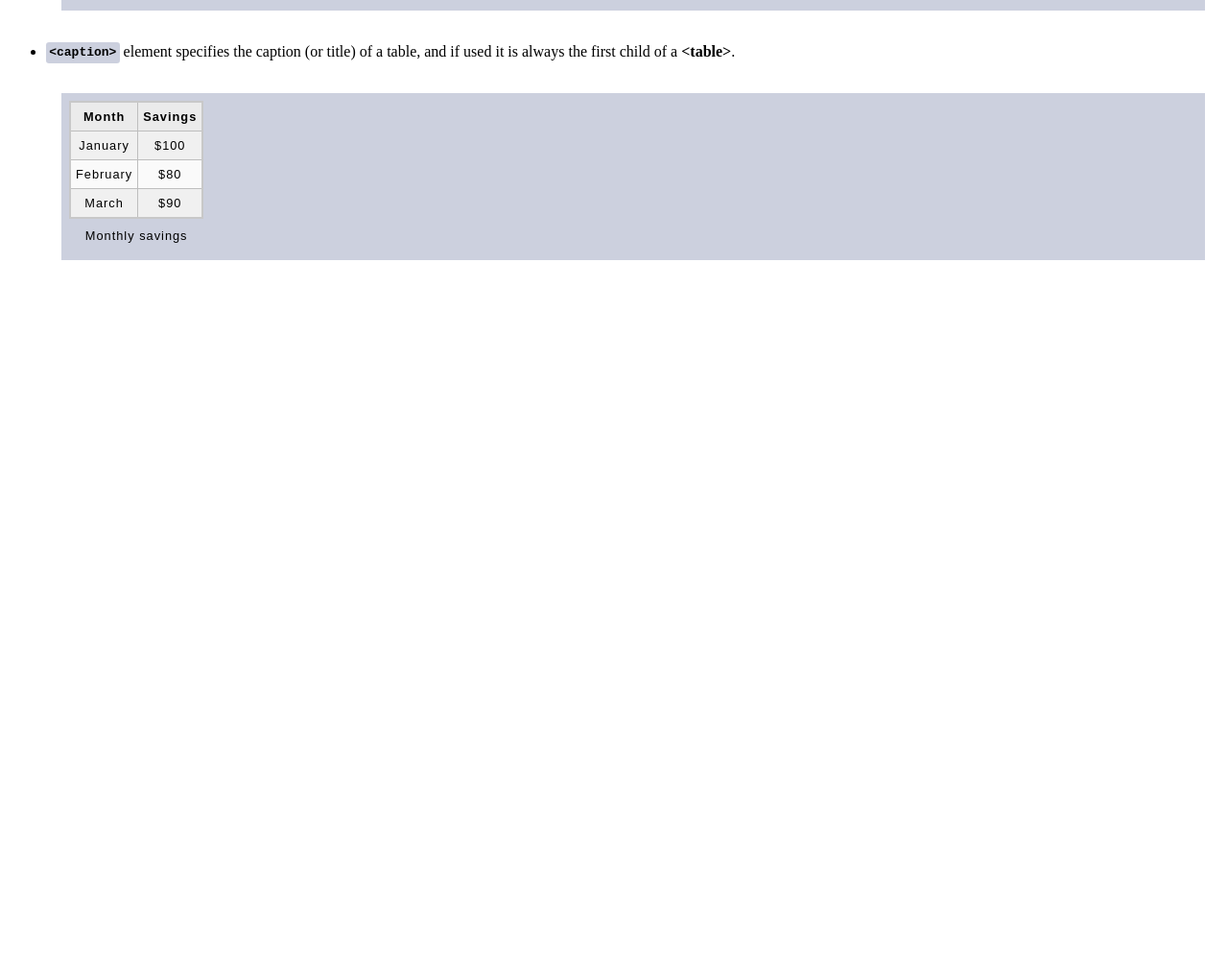
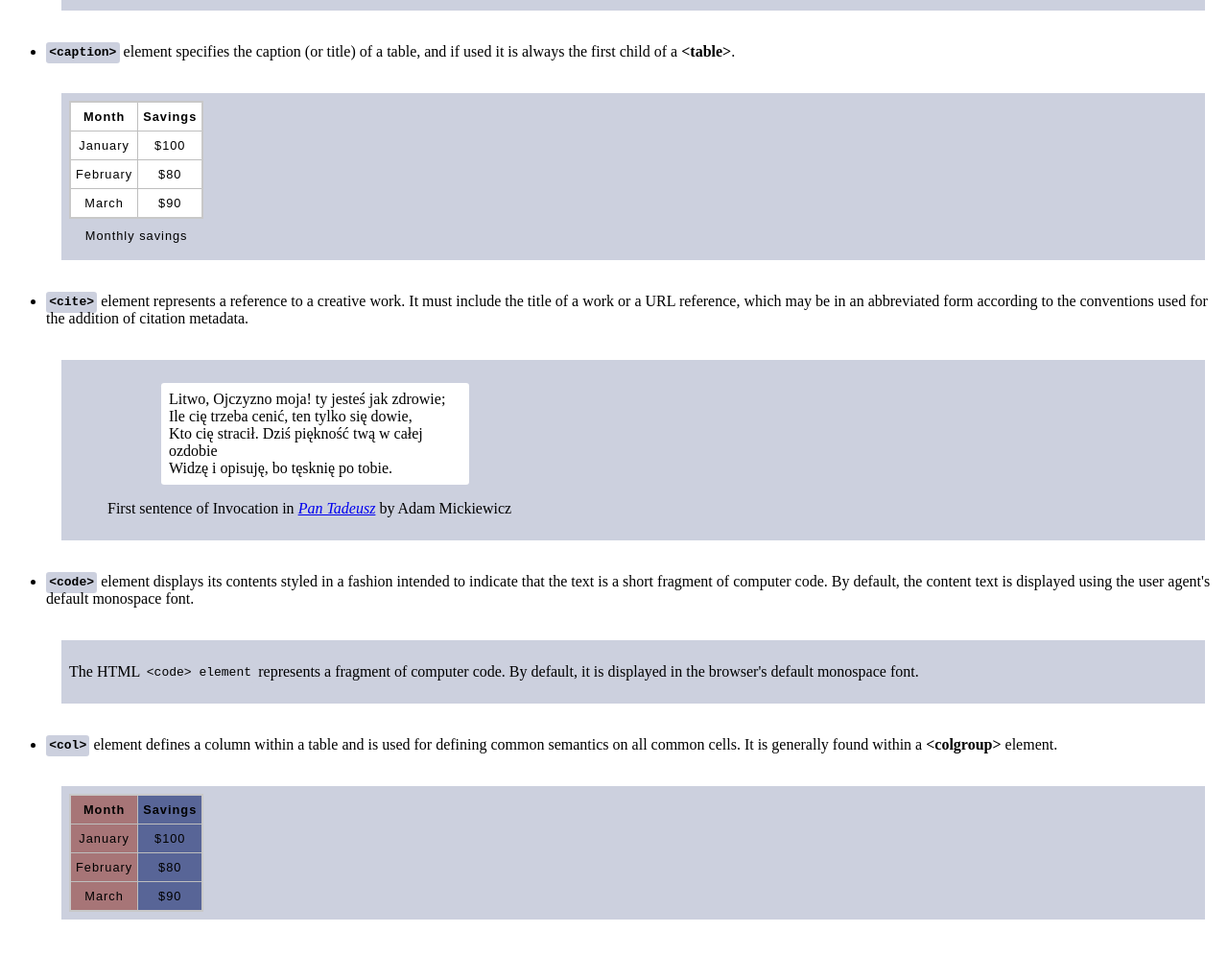
Before and after one commit to Janowoj/html-and-dom-manipulation-review, a plain HTML site: page index.html in a window 1280 px wide. Shown: the part 2555-3551 px from the top of the page at 96% size. Before the commit the page ends 2842 px from the top, so only its background shows below. Drawn offline with Linux system fonts and the light colour scheme.

Commit message:
added elements starting from letter c

```diff
--- a/app.css
+++ b/app.css
@@ -21,7 +21,7 @@ blockquote p {
     color: #29627e;
     padding: 2rem;
     background-color: white;
-    border-radius: 0.5rem;
+    border-radius: 0.2rem;
 }
 
 .poem {
@@ -29,7 +29,7 @@ blockquote p {
     margin: 1rem;
     padding: 0.5rem;
     background-color: white;
-    border-radius: 0.5rem;
+    border-radius: 0.2rem;
 }
 
 .forecast {
@@ -114,6 +114,7 @@ table {
     letter-spacing: 1px;
     font-family: sans-serif;
     font-size: 0.8rem;
+    background-color: white;
 }
 
 td,
@@ -122,18 +123,26 @@ th {
     padding: 7px 5px;
 }
 
-th {
+/* th {
     background-color: rgb(235, 235, 235);
-}
+} */
 
 td {
     text-align: center;
 }
 
-tr:nth-child(even) td {
+/* tr:nth-child(even) td {
     background-color: rgb(250, 250, 250);
 }
 
 tr:nth-child(odd) td {
     background-color: rgb(240, 240, 240);
+} */
+
+.col-one {
+    background-color: #a77577;
 }
+
+.col-two {
+    background-color: #586597;
+}
--- a/index.html
+++ b/index.html
@@ -230,6 +230,81 @@
                     </tr>
                 </tbody>
             </table>
+        </div>
+        <br>
+        <!--  -->
+        <li><code><b>&lt;cite&gt;</b></code> element represents a reference to a creative work. It must include the
+            title
+            of a work or a URL reference, which may be in an abbreviated form according to the conventions used for the
+            addition of citation metadata.</li>
+        <br>
+        <div class="section">
+            <figure>
+                <blockquote>
+                    <div class="poem">
+                        Litwo, Ojczyzno moja! ty jesteś jak zdrowie;<br>
+                        Ile cię trzeba cenić, ten tylko się dowie,<br>
+                        Kto cię stracił. Dziś piękność twą w całej ozdobie<br>
+                        Widzę i opisuję, bo tęsknię po tobie. <br>
+                    </div>
+                </blockquote>
+                <figcaption>
+                    First sentence of Invocation in <cite><a href="https://wolnelektury.pl/katalog/lektura/pan-tadeusz/"
+                            target="_blank">Pan Tadeusz</a></cite> by Adam
+                    Mickiewicz
+                </figcaption>
+            </figure>
+        </div>
+        <br>
+        <!--  -->
+        <li><code><b>&lt;code&gt;</b></code> element displays its contents styled in a fashion intended to indicate
+            that
+            the text is a short fragment of computer code. By default, the content text is displayed using the
+            user agent's default monospace font.</li>
+        <br>
+        <div class="section">
+            <p>
+                The HTML <code>&lt;code&gt; element</code> represents a fragment of computer code. By default, it is
+                displayed
+                in the
+                browser's default monospace font.
+            </p>
+        </div>
+        <br>
+        <!--  -->
+        <li><code><b>&lt;col&gt;</b></code> element defines a column within a table and is used for defining common
+            semantics on all common cells. It is generally found within a <b>&lt;colgroup&gt;</b> element.</li>
+        <br>
+        <div class="section">
+            <table>
+                <colgroup>
+                    <col class="col-one">
+                    <col class="col-two">
+                </colgroup>
+                <thead>
+                    <tr>
+                        <th>Month</th>
+                        <th>Savings</th>
+                    </tr>
+                </thead>
+                <tbody>
+                    <tr>
+                        <td>January</td>
+                        <td>$100</td>
+                    </tr>
+                    <tr>
+                        <td>February</td>
+                        <td>$80</td>
+                    </tr>
+                    <tr>
+                        <td>March</td>
+                        <td>$90</td>
+                    </tr>
+                </tbody>
+            </table>
+        </div>
+        <br>
+        <!--  -->
     </ul>
 
     <script type="module" src="app.js">
```
